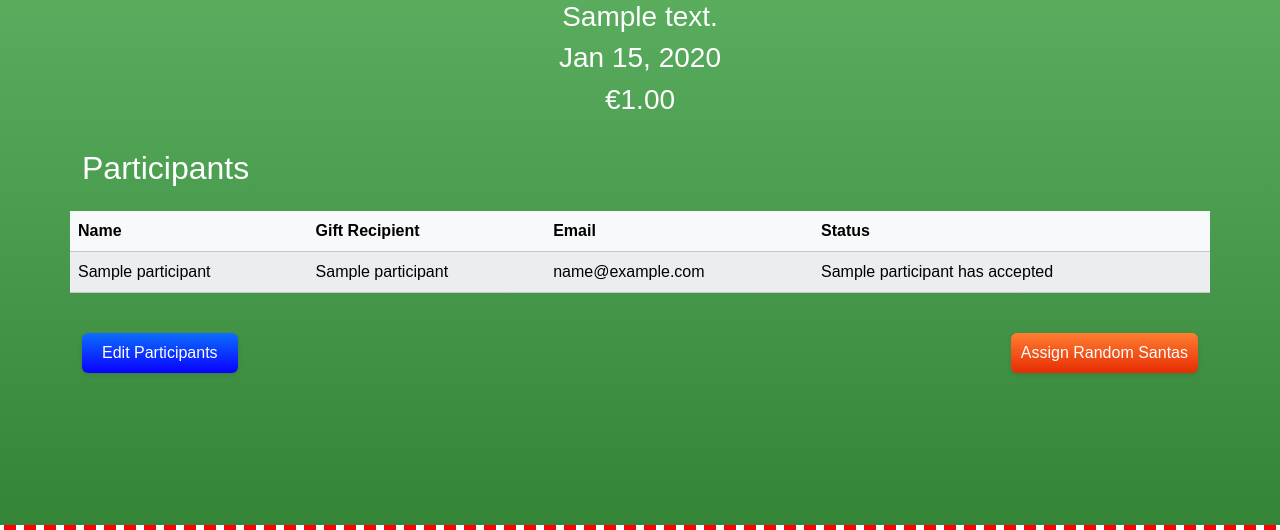
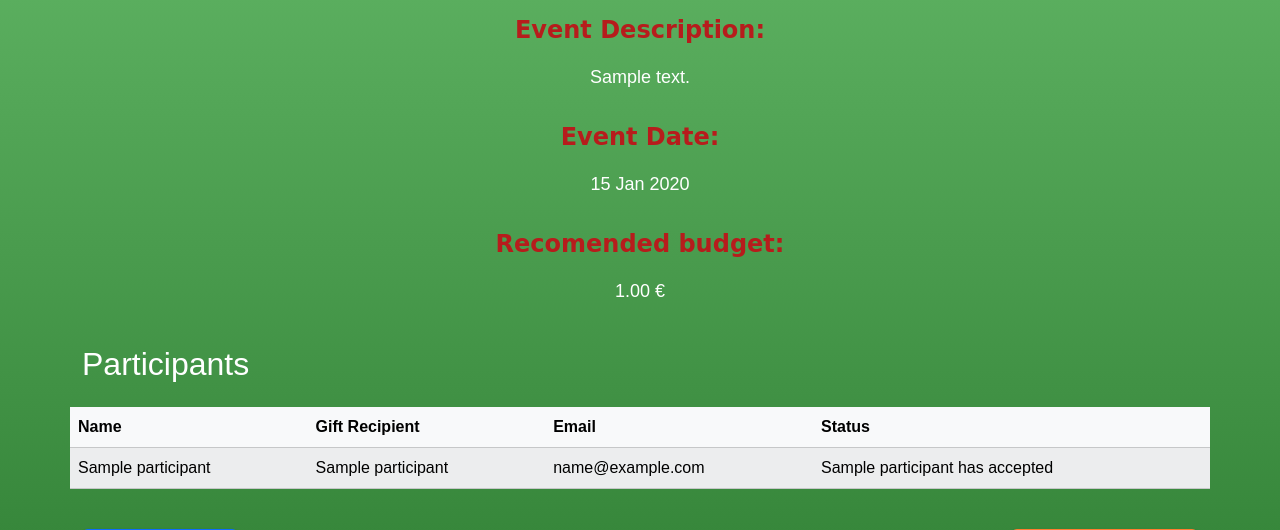
Before and after one commit to jack-brosnan/home-not-alone, a Django app: page /view_event/1/ in a window 1280 px wide. Shown: the part 185-715 px from the top of the page. Run offline with Django 4.2, Linux system fonts and the light colour scheme; a user stored in the database is signed in; tables that the repository leaves empty hold one stand-in row (values such as "Sample post"); some libraries are stand-ins or nearby versions.

Commit message:
Add card info to view_card template

```diff
--- a/home_not_alone/settings.py
+++ b/home_not_alone/settings.py
@@ -28,7 +28,7 @@ TEMPLATES_DIR = os.path.join(BASE_DIR,'templates')
 SECRET_KEY = os.environ.get('SECRET_KEY')
 
 # SECURITY WARNING: don't run with debug turned on in production!
-DEBUG = False
+DEBUG = True
 
 ALLOWED_HOSTS = ['.gitpod.io','.codeinstitute-ide.net','.herokuapp.com',]
 
--- a/secret_santa/forms.py
+++ b/secret_santa/forms.py
@@ -26,7 +26,7 @@ class EventForm(forms.ModelForm):
         labels = {
             'title': 'Event Title',
             'description': 'Event Description',
-            'event_date': 'Event Date*',
+            'event_date': 'Event Date',
             'event_image': 'Event Image',
             'currency': 'Select Currency',
             'budget': 'Recomended budget',
@@ -37,7 +37,7 @@ class EventForm(forms.ModelForm):
                 attrs={'placeholder': 'Enter Description'}
             ),
             'event_date': forms.DateInput(attrs={'type': 'date',}),
-            'budget': forms.NumberInput(attrs={'placeholder': 'Event budget',}),
+            'budget': forms.NumberInput(attrs={'placeholder': '0.00',}),
 
         }
 
--- a/secret_santa/templates/secret_santa/view_event.html
+++ b/secret_santa/templates/secret_santa/view_event.html
@@ -16,10 +16,25 @@
             <img src="{{ event.event_image.url }}" class="event-image" alt="{{ event.title }}">
             {% endif %}
         </div>
-        <div class="col-12">
-            <h3 class="header-white text-center">{{ event.description }}</h3>
-            <h3 class="header-white text-center">{{ event.event_date|date:"M d, Y" }}</h3>
-            <h3 class="header-white text-center">{{ event.get_currency_display }}{{ event.budget }}</h3>
+        <div class="col-12 text-center">
+            {% if event.description %}
+            <div class="row">
+                <div class="col-12"><p class="view-card-label">{{event_form.description.label}}:</p></div>
+                <div class="col-12"><p class="view-card-value">{{ event.description }}</p></div>
+            </div>
+            {% endif %}
+            {% if event.event_date %}
+            <div class="row">
+                <div class="col-12"><p class="view-card-label">{{event_form.event_date.label}}:</p></div>
+                <div class="col-12"><p class="view-card-value">{{ event.event_date|date:"d M Y" }}</p></div>
+            </div>
+            {% endif %}
+            {% if event.budget %}
+            <div class="row">
+                <div class="col-12"><p class="view-card-label">{{event_form.budget.label}}:</p></div>
+                <div class="col-12"><p class="view-card-value">{{ event.budget }} {{ event.get_currency_display }}</p></div>
+            </div>
+            {% endif %}
         </div>
 
 
--- a/secret_santa/views.py
+++ b/secret_santa/views.py
@@ -135,13 +135,15 @@ def view_event(request, event_id):
     of a specific event and added participants.
     """
     event = get_object_or_404(Event, pk=event_id, organiser=request.user)
+    event_form = EventForm(instance=event)
     participants = Participant.objects.filter(event=event)
     is_organiser_flag = request.user.is_authenticated and request.user.groups.filter(name="Organiser").exists()
 
     return render(request, 'secret_santa/view_event.html', {
         "event": event,
         "participant": participants,
-        "is_organiser": is_organiser_flag
+        "is_organiser": is_organiser_flag,
+        "event_form": event_form,
     })
 
 @login_required
--- a/static/css/style.css
+++ b/static/css/style.css
@@ -358,6 +358,18 @@ body {
     text-decoration-line: none;
 }
 
+.view-card-label {
+    font-size: x-large;
+    color: #b71c1c;
+    font-weight: 700;
+    margin-top: 0.5em;
+    font-family: cursive;
+}
+
+.view-card-value {
+    font-size: large;
+}
+
 /* Space card icon */
 .contributor-count {
     position: absolute;
```
